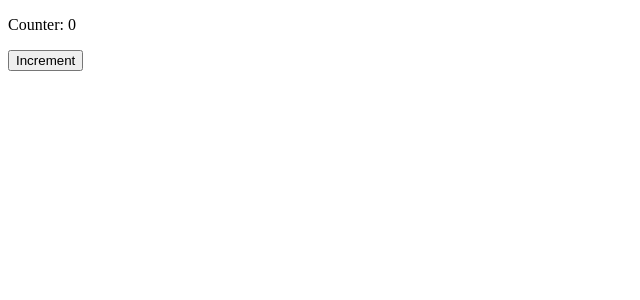
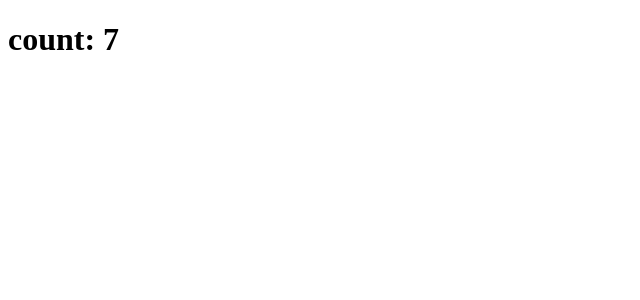
Before and after one commit to hershellayton95/esercizi-react, a React (Create React App) app: page / in a window 1280 px wide. Shown: the top 300 px of the page, without its empty margins (0-640 px from the left). Built offline with nearby package versions, Linux system fonts and the light colour scheme.

Commit message:
create use_effect 02

```diff
--- a/src/App.js
+++ b/src/App.js
@@ -1,11 +1,11 @@
 import React from "react";
-import { ClickCounter } from "./ClickCounter";
+import { Counter } from "./Counter";
 export class App extends React.Component {
     render() {
 
         return (
             <div>
-                <ClickCounter />
+                <Counter />
             </div>
         )
     }
--- a/src/ClickCounter.js
+++ /dev/null
@@ -1,20 +0,0 @@
-import { useEffect, useState } from "react";
-
-export function ClickCounter() {
-
-    const [counter, setCounter] = useState(0);
-
-    function onCounterChange(counter) {
-        console.log(counter);
-    }
-
-    useEffect(()=>onCounterChange(counter), [counter])
-
-    return (
-        <div>
-            <p>Counter: {counter}</p>
-            <button onClick={() => setCounter(s => s + 1)}>Increment</button>
-        </div>
-    )
-
-}
--- /dev/null
+++ b/src/Counter.js
@@ -0,0 +1,18 @@
+import { useEffect, useState } from "react"
+
+export function Counter(){
+    const [counter, setCounter] = useState(0);
+
+    useEffect(()=>{
+        const intervalCounter = setInterval(()=>setCounter(s=> s + 1),1000);
+        return ()=>{
+            clearInterval(intervalCounter)
+        }
+    },[counter])
+
+        return (
+            <div>
+                <h1>count: {counter}</h1>
+            </div>
+        )
+}
```
Also changed, not shown: useEffect - 01.txt (deleted), useEffect - 02.txt (added).
